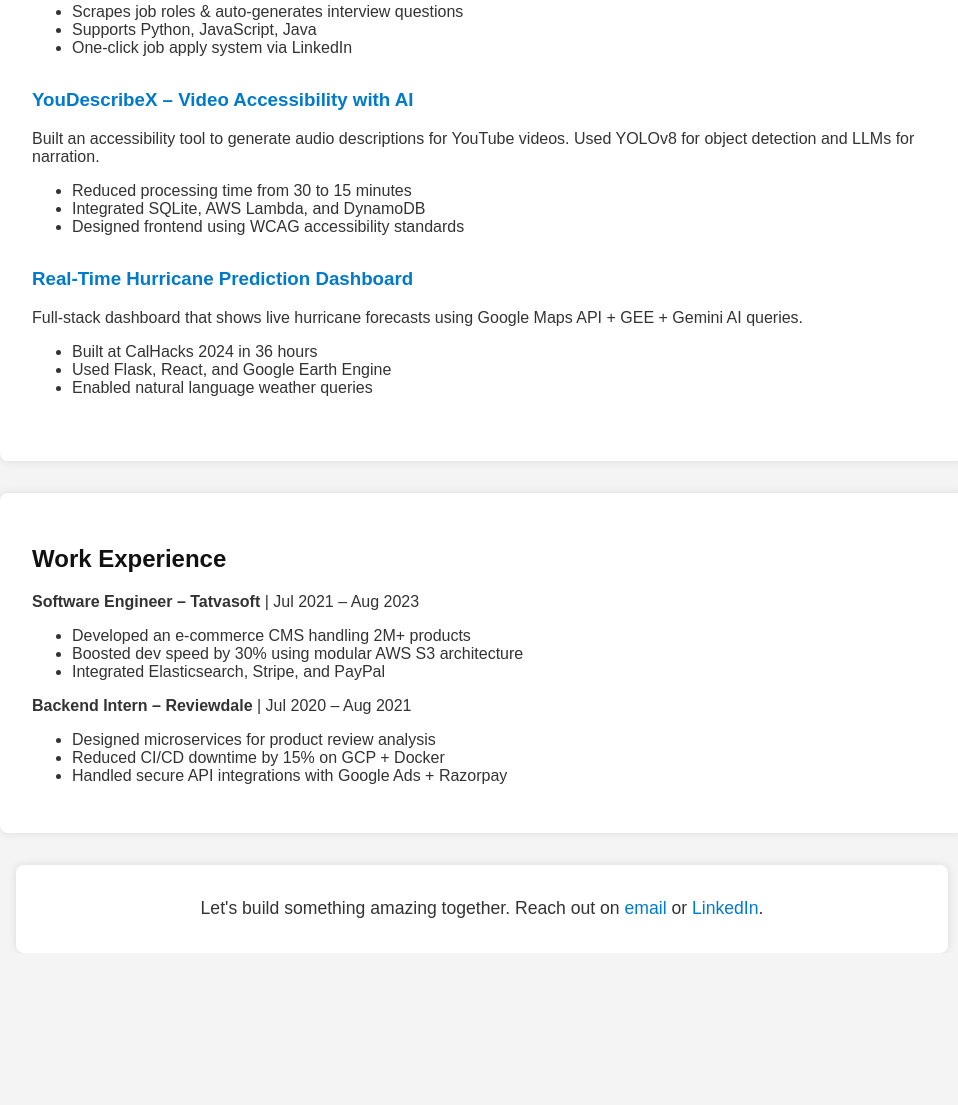
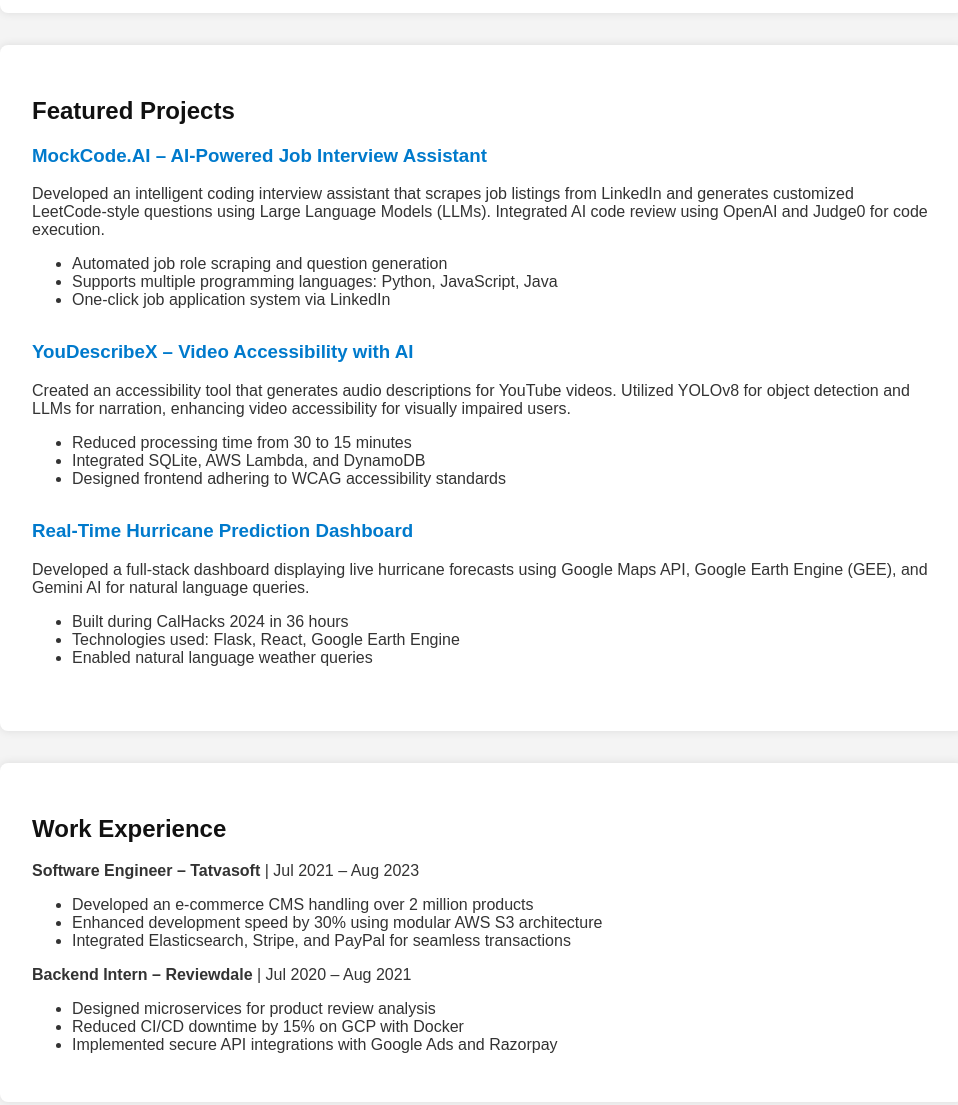
Before and after one commit to akshar27/akshar27.github.io, a plain HTML site: page index.html in a window 1280 px wide. Shown: the part 467-1572 px from the top of the page, without its empty margins (158-1116 px from the left). Before the commit the page ends 1420 px from the top, so only its background shows below. Drawn offline with Linux system fonts and the light colour scheme.

Commit message:
Change portfolio site

```diff
--- a/index.html
+++ b/index.html
@@ -95,34 +95,39 @@
   </header>
 
   <section>
+    <h2>About Me</h2>
+    <p>I'm a passionate Full-Stack Developer and AI/ML Engineer currently pursuing my MS in Computer Science at San Francisco State University. With a strong foundation in programming, data structures, and algorithms, I specialize in building innovative solutions that bridge the gap between technology and real-world problems.</p>
+  </section>
+
+  <section>
     <h2>Featured Projects</h2>
 
     <div class="project">
       <h3><a href="https://github.com/akshar27/mockcode-ai" target="_blank">MockCode.AI – AI-Powered Job Interview Assistant</a></h3>
-      <p>Built a smart coding interview assistant that scrapes jobs from LinkedIn and generates custom LeetCode-style questions using LLMs. Added AI code review using OpenAI + Judge0 for execution.</p>
+      <p>Developed an intelligent coding interview assistant that scrapes job listings from LinkedIn and generates customized LeetCode-style questions using Large Language Models (LLMs). Integrated AI code review using OpenAI and Judge0 for code execution.</p>
       <ul>
-        <li>Scrapes job roles & auto-generates interview questions</li>
-        <li>Supports Python, JavaScript, Java</li>
-        <li>One-click job apply system via LinkedIn</li>
+        <li>Automated job role scraping and question generation</li>
+        <li>Supports multiple programming languages: Python, JavaScript, Java</li>
+        <li>One-click job application system via LinkedIn</li>
       </ul>
     </div>
 
     <div class="project">
       <h3><a href="https://github.com/akshar27/youdescribex" target="_blank">YouDescribeX – Video Accessibility with AI</a></h3>
-      <p>Built an accessibility tool to generate audio descriptions for YouTube videos. Used YOLOv8 for object detection and LLMs for narration.</p>
+      <p>Created an accessibility tool that generates audio descriptions for YouTube videos. Utilized YOLOv8 for object detection and LLMs for narration, enhancing video accessibility for visually impaired users.</p>
       <ul>
         <li>Reduced processing time from 30 to 15 minutes</li>
         <li>Integrated SQLite, AWS Lambda, and DynamoDB</li>
-        <li>Designed frontend using WCAG accessibility standards</li>
+        <li>Designed frontend adhering to WCAG accessibility standards</li>
       </ul>
     </div>
 
     <div class="project">
       <h3><a href="https://github.com/akshar27/hurricane-forecast-dashboard" target="_blank">Real-Time Hurricane Prediction Dashboard</a></h3>
-      <p>Full-stack dashboard that shows live hurricane forecasts using Google Maps API + GEE + Gemini AI queries.</p>
+      <p>Developed a full-stack dashboard displaying live hurricane forecasts using Google Maps API, Google Earth Engine (GEE), and Gemini AI for natural language queries.</p>
       <ul>
-        <li>Built at CalHacks 2024 in 36 hours</li>
-        <li>Used Flask, React, and Google Earth Engine</li>
+        <li>Built during CalHacks 2024 in 36 hours</li>
+        <li>Technologies used: Flask, React, Google Earth Engine</li>
         <li>Enabled natural language weather queries</li>
       </ul>
     </div>
@@ -132,21 +137,27 @@
     <h2>Work Experience</h2>
     <p><strong>Software Engineer – Tatvasoft</strong> | Jul 2021 – Aug 2023</p>
     <ul>
-      <li>Developed an e-commerce CMS handling 2M+ products</li>
-      <li>Boosted dev speed by 30% using modular AWS S3 architecture</li>
-      <li>Integrated Elasticsearch, Stripe, and PayPal</li>
+      <li>Developed an e-commerce CMS handling over 2 million products</li>
+      <li>Enhanced development speed by 30% using modular AWS S3 architecture</li>
+      <li>Integrated Elasticsearch, Stripe, and PayPal for seamless transactions</li>
     </ul>
 
     <p><strong>Backend Intern – Reviewdale</strong> | Jul 2020 – Aug 2021</p>
     <ul>
       <li>Designed microservices for product review analysis</li>
-      <li>Reduced CI/CD downtime by 15% on GCP + Docker</li>
-      <li>Handled secure API integrations with Google Ads + Razorpay</li>
+      <li>Reduced CI/CD downtime by 15% on GCP with Docker</li>
+      <li>Implemented secure API integrations with Google Ads and Razorpay</li>
     </ul>
   </section>
 
+  <section>
+    <h2>Education</h2>
+    <p><strong>San Francisco State University</strong> | MS in Computer Science | 2023 – Present</p>
+    <p><strong>Charotar University of Science and Technology</strong> | B.Tech in Computer Engineering | 2017 – 2021</p>
+  </section>
+
   <section class="contact">
-    <p>Let's build something amazing together. Reach out on <a href="mailto:akshargothi70@gmail.com">email</a> or <a href="https://linkedin.com/in/akshar-gothi">LinkedIn</a>.</p>
+    <p>Let's build something amazing together. Reach out via <a href="mailto:akshargothi70@gmail.com">email</a> or connect on <a href="https://linkedin.com/in/akshar-gothi">LinkedIn</a>.</p>
   </section>
 </body>
 </html>
```
